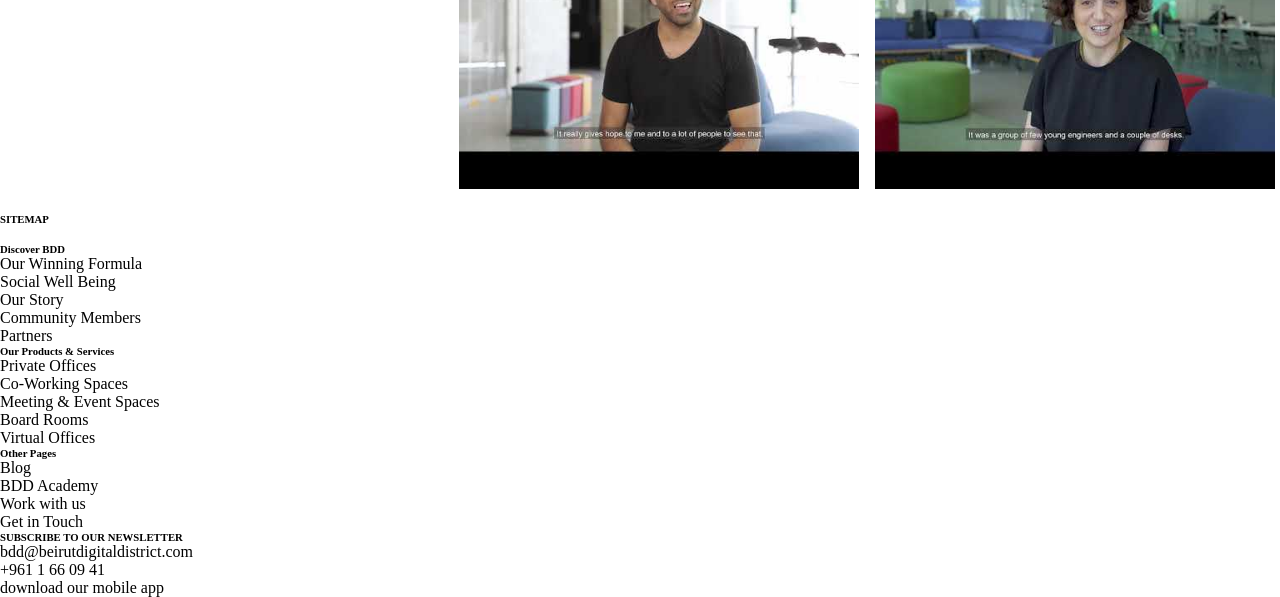
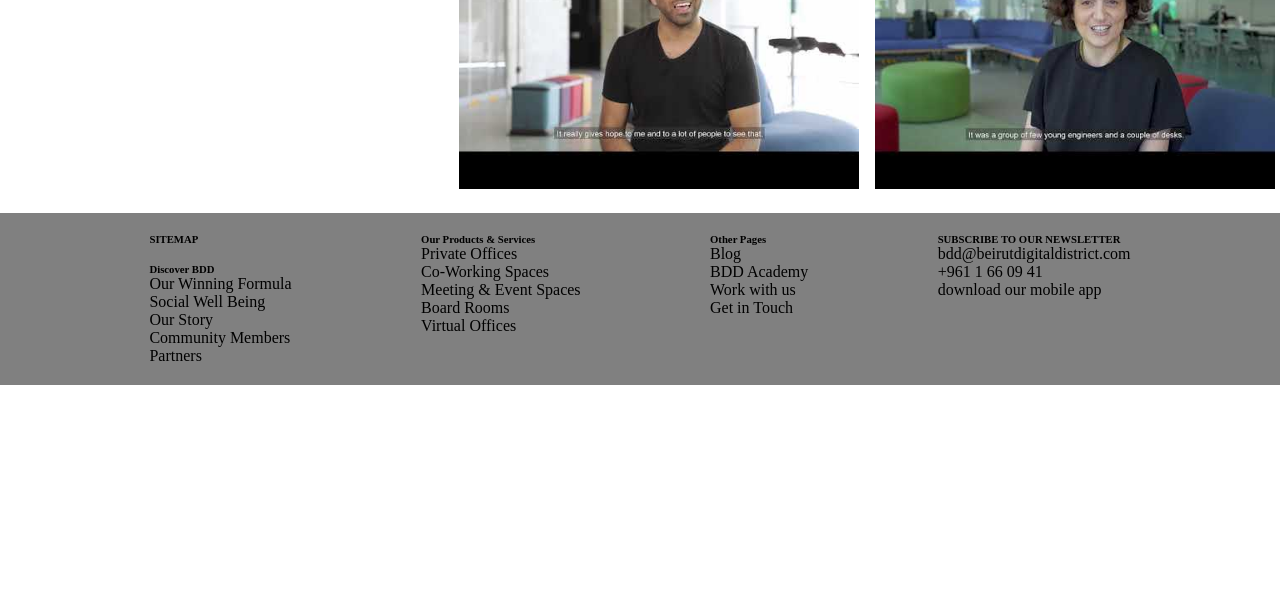
Before and after one commit to HanadiHosri/bdd-clone, a plain HTML site: page index.html in a window 1280 px wide. Shown: the part 3415-4012 px from the top of the page. After the commit the page ends 3800 px from the top, so only its background shows below. Drawn offline with Linux system fonts and the light colour scheme.

Commit message:
styling footer

```diff
--- a/index.html
+++ b/index.html
@@ -229,7 +229,7 @@
 
         </div>
         <footer>
-           <div>
+           <div class="footer-divs">
                 <div>
                     <h6>SITEMAP</h6><br>
                     <h6>Discover BDD</h6>
--- a/styles/index.css
+++ b/styles/index.css
@@ -230,6 +230,20 @@ nav ul {
     height: auto;
 }
 
+footer {
+    background-color: grey;
+    padding: 20px;
+}
+
+.footer-divs {
+    display: flex;
+    justify-content: space-evenly;
+}
+
+footer ul {
+    list-style-type: none;
+}
+
 @media (max-width: 1255px) {
     nav {
         display: none;
```
